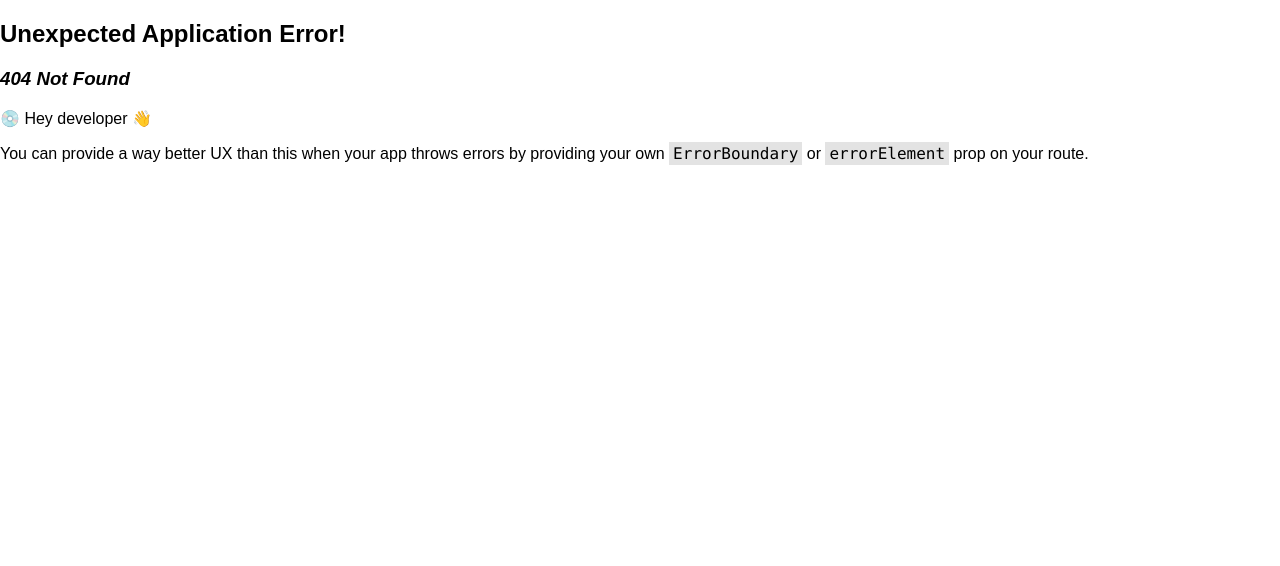
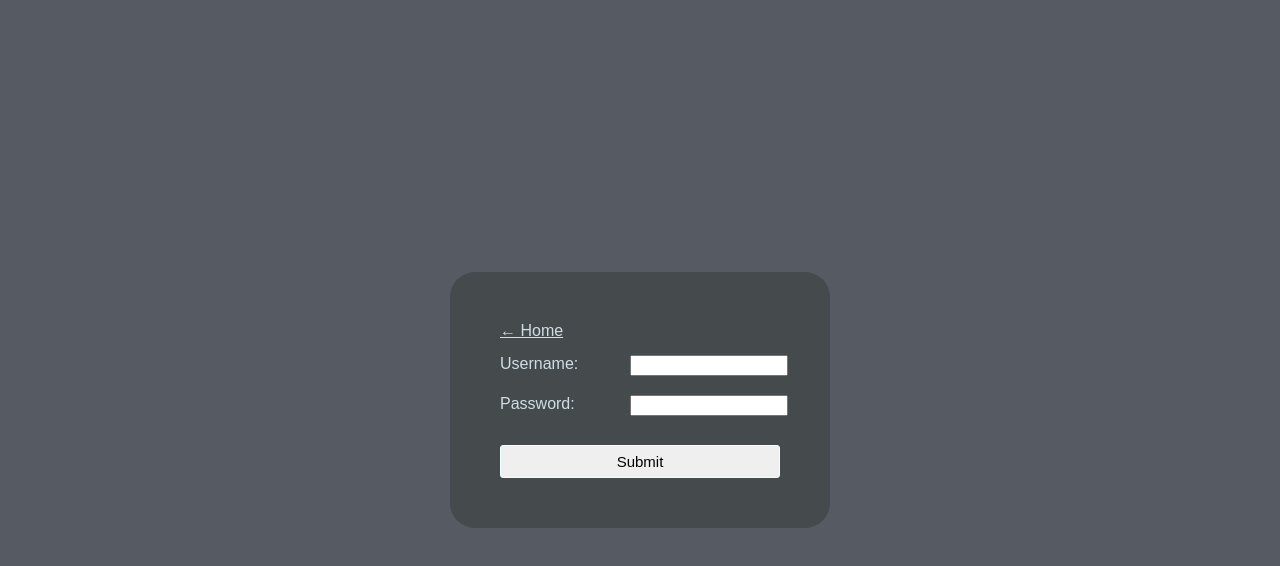
Before and after one commit to NikDenKoul/Emphasoft-entrance-front, a React (Create React App) app: page /auth in a window 1280 px wide. Before the commit this address had no page. Shown: the top 566 px of the page. Built offline with nearby package versions, Linux system fonts and the light colour scheme.

Commit message:
Private routes and Auth page

```diff
--- a/package.json
+++ b/package.json
@@ -6,6 +6,7 @@
     "@testing-library/jest-dom": "^5.17.0",
     "@testing-library/react": "^13.4.0",
     "@testing-library/user-event": "^13.5.0",
+    "axios": "^1.6.1",
     "react": "^18.2.0",
     "react-dom": "^18.2.0",
     "react-router-dom": "^6.18.0",
--- a/src/App.js
+++ b/src/App.js
@@ -1,7 +1,10 @@
 import './App.css';
-import {createBrowserRouter, Route, RouterProvider, Routes} from "react-router-dom";
+import {createBrowserRouter, redirect, RouterProvider, navigate} from "react-router-dom";
+import AuthPage from "./auth_page";
+import MainPage from "./main_page";
 import UsersPage from "./users";
-import MainPage from "./main_page";
+import {AppContext} from "./AppContext";
+import {useEffect, useState} from "react";
 
 const router = createBrowserRouter([
     {
@@ -10,14 +13,64 @@ const router = createBrowserRouter([
     },
     {
         path: '/users',
-        Component: UsersPage
+        Component: UsersPage,
+        loader: protectedLoader
+    },
+    {
+        path: '/auth',
+        Component: AuthPage,
+        loader: authLoader
     }
-])
+]);
+
+function protectedLoader() {
+    const token = localStorage.getItem('token');
+    if (token == null) {
+        return redirect('/auth');
+    }
+    return null;
+}
+
+function authLoader() {
+    const token = localStorage.getItem('token');
+    if (token != null) {
+        return redirect('/');
+    }
+    return null;
+}
 
 function App() {
-  return (
-      <RouterProvider router={router} />
-  );
+    const [token, setToken] = useState(null);
+
+    const login = (token) => {
+        localStorage.setItem("token", token);
+        setToken(token);
+    }
+
+    const logout = () => {
+        localStorage.removeItem("token");
+        setToken(null);
+    }
+
+    const makeContextValue = () => {
+        return {
+            SERVER_PATH: 'https://test-assignment.emphasoft.com/api/v1/',
+            token: token,
+            login: login,
+            logout: logout
+        }
+    }
+
+    useEffect(() => {
+        const localStorageToken = localStorage.getItem('token');
+        setToken(localStorageToken);
+    }, [])
+
+    return (
+        <AppContext.Provider value={makeContextValue()}>
+            <RouterProvider router={router} />
+        </AppContext.Provider>
+    );
 }
 
 export default App;
--- /dev/null
+++ b/src/AppContext.js
@@ -0,0 +1,8 @@
+import {createContext} from "react";
+
+export const AppContext = createContext({
+    SERVER_PATH: '',
+    token: null,
+    login: () => {},
+    logout: () => {}
+});
--- /dev/null
+++ b/src/auth_page/index.css
@@ -0,0 +1,61 @@
+.form-page-main {
+    height: 100%;
+    display: flex;
+    justify-content: center;
+    align-items: center;
+    background-color: #555A63;
+    color: #CFDDE5;
+}
+
+form {
+    width: 280px;
+    display: flex;
+    flex-direction: column;
+    align-items: stretch;
+    gap: 15px;
+    background-color: #454A4D;
+    border-radius: 25px;
+    padding: 50px;
+}
+
+form a {
+    color: #CFDDE5;
+}
+
+.form__field {
+    min-height: 25px;
+    display: flex;
+    justify-content: space-between;
+}
+
+.form__field__input-container,
+.form__field__input-container input {
+    width: 150px;
+}
+
+.form__field__input-container[data-error=true] input {
+    border-color: #e31d19;
+}
+
+.form__field__input-container:after {
+    content: attr(data-error-message);
+    color: #e31d19;
+    font-size: 12px;
+}
+
+.form__submit {
+    margin: 10px 0 0 0;
+    padding: 7px 10px;
+    border: 1px solid #efffff;
+    border-radius: 3px;
+    width: 100%;
+    font-size: 15px;
+    display: block;
+    cursor: pointer;
+    transition: .2s;
+}
+
+.form__submit:hover {
+    background-color: #bbbbbd;
+    border-color: #bbbbbd;
+}
--- /dev/null
+++ b/src/auth_page/index.js
@@ -0,0 +1,105 @@
+import {useContext, useState} from "react";
+import {AppContext} from "../AppContext";
+import {useNavigate} from "react-router-dom";
+import axios from "axios";
+import './index.css';
+
+const Field = ({label, value, type, error, onEdit}) => {
+    return (
+        <div className='form__field'>
+            <label>{label}</label>
+            <div className='form__field__input-container' data-error={error.length > 0} data-error-message={error}>
+                <input value={value} type={type} onChange={onEdit}/>
+            </div>
+        </div>
+    );
+};
+
+function AuthPage() {
+    const [username, setUsername] = useState('');
+    const [password, setPassword] = useState('');
+    const [usernameError, setUsernameError] = useState('');
+    const [passwordError, setPasswordError] = useState('');
+    const navigate = useNavigate();
+    const {login, SERVER_PATH} = useContext(AppContext);
+
+    const handleEditUsername = (e) => {
+        const newValue = e.target.value;
+        if (/^[\w.@+-]*$/.test(newValue) && newValue.length < 150) {
+            setUsername(newValue);
+        }
+    }
+
+    const handleEditPassword = (e) => {
+        const newValue = e.target.value;
+        if (/^.*$/.test(newValue) && newValue.length < 128) {
+            setPassword(newValue);
+        }
+    }
+
+    const validateName = () => {
+        if (!username) {
+            setUsernameError('Required')
+            return false;
+        }
+
+        setUsernameError('');
+        return true;
+    }
+
+    const validatePassword = () => {
+        if (password.length < 8) {
+            setPasswordError('Must contain 8 characters at least');
+            return false;
+        }
+
+        if (!/^(?=.*[A-Z])(?=.*\d).*/.test(password)) {
+            setPasswordError('Must contain letters (at least 1 capital) and digits');
+            return false;
+        }
+
+        setPasswordError('');
+        return true;
+    }
+
+    const handleSubmit = (e) => {
+        e.preventDefault();
+
+        if (!validateName() || !validatePassword()) return;
+
+        const requestOptions = {
+            method: 'POST',
+            headers: {
+                'Content-Type': 'application/json',
+            },
+            data: {
+                username: username,
+                password: password
+            }
+        }
+        axios(`${SERVER_PATH}login/`, requestOptions)
+            .catch((e) => ({ error: e.status, errorMessage: e.statusMessage }))
+            .then((response) => {
+                if (response.error) {
+                    console.error(response.errorMessage);
+                    return;
+                }
+
+                login(response.data.token);
+                navigate('/');
+            });
+    }
+
+    return (
+        <div className='form-page-main'>
+            <form onSubmit={handleSubmit}>
+                <a href='/'>← Home</a>
+                <Field value={username} label="Username:" type="text" onEdit={handleEditUsername} error={usernameError} />
+                <Field value={password} label="Password:" type="password" onEdit={handleEditPassword} error={passwordError} />
+                <button type="submit" className='form__submit'>Submit</button>
+            </form>
+        </div>
+    )
+}
+
+export default AuthPage;
--- a/src/layouts/index.css
+++ b/src/layouts/index.css
@@ -21,6 +21,8 @@ header a {
 main {
     display: flex;
     flex-direction: column;
+    align-items: flex-start;
+    justify-content: flex-start;
     flex: 1;
     background-color: #555A63;
     padding: 15px 30px;
@@ -39,3 +41,7 @@ main {
     text-align: left;
     font-size: 18px;
 }
+
+.logout {
+    cursor: pointer;
+}
--- a/src/layouts/index.js
+++ b/src/layouts/index.js
@@ -1,6 +1,17 @@
 import './index.css';
+import {useContext} from "react";
+import {AppContext} from "../AppContext";
+import {useNavigate} from "react-router-dom";
 
 function AppLayout({children}) {
+    const {token, logout} = useContext(AppContext);
+    const navigate = useNavigate();
+
+    const handleLogout = () => {
+        logout();
+        navigate('/');
+    }
+
     return (
         <div className='App'>
             <header>
@@ -11,7 +22,11 @@ function AppLayout({children}) {
                     <a href="/users">Users</a>
                 </h3>
                 <h4>
-                    <a>LOG OUT</a>
+                    {token ? (
+                        <span className='logout' onClick={handleLogout}>LOG OUT</span>
+                    ) : (
+                        <a href='/auth'>LOG IN</a>
+                    )}
                 </h4>
             </header>
             <main>
```
